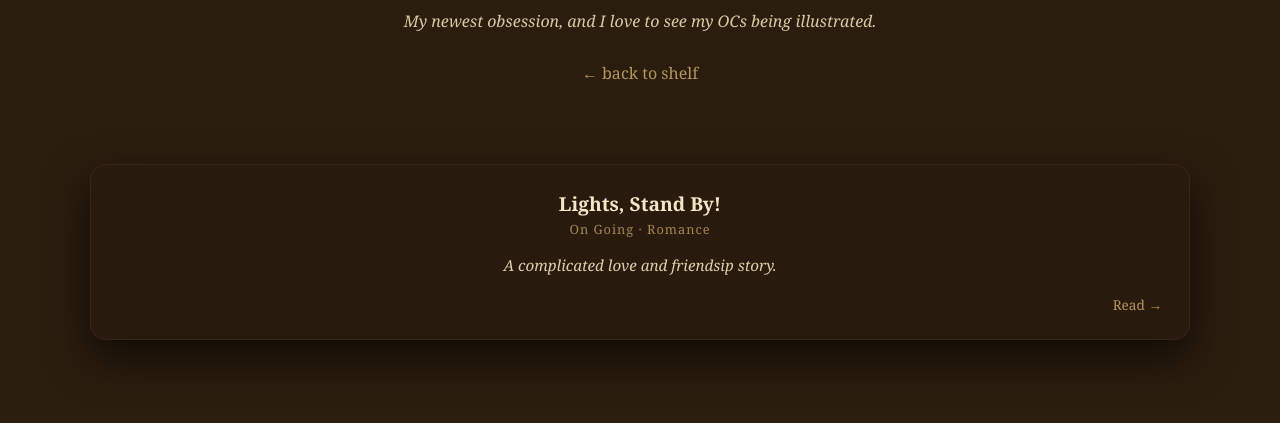
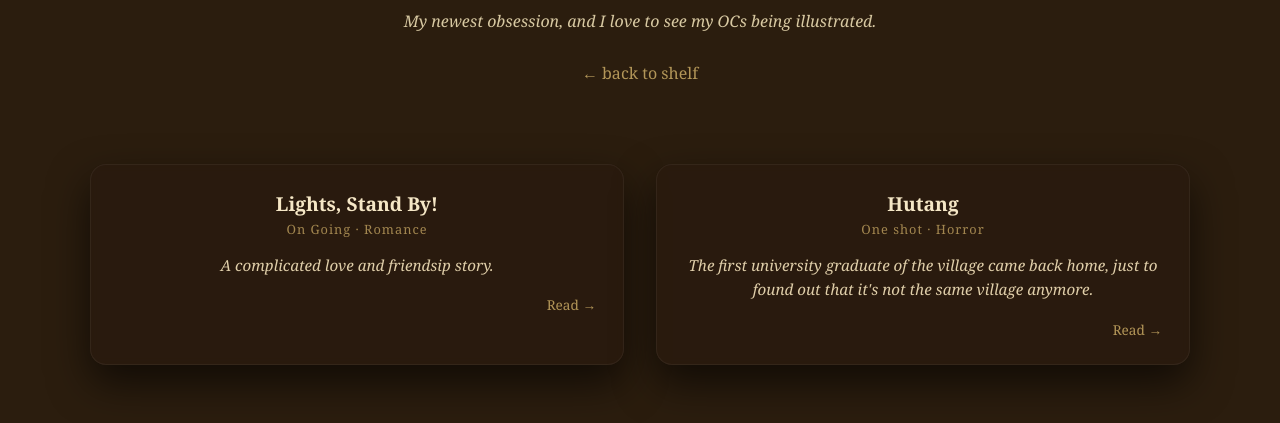
Before and after one commit to magnzetic/portos, a plain HTML site: page webtoon.html in a window 1280 px wide. Shown: the part 147-570 px from the top of the page. Drawn offline with Linux system fonts and the light colour scheme.

Commit message:
Update webtoon.html

```diff
--- a/webtoon.html
+++ b/webtoon.html
@@ -30,21 +30,20 @@
     </div>
 
 
-    <!-- <div class="book-preview"
-     onclick="openLink('https://medium.com/@username/story-1')">
+    <div class="book-preview"
+     onclick="openLink('https://drive.google.com/file/d/1pyyF-yY3IpG8JL4tLbm27zzl_b0v1QmM/view?usp=sharing')">
 
      <div class="book-meta">
-      <h3>Midnight Notes</h3>
-      <span>Medium · Essay</span>
+      <h3>Hutang</h3>
+      <span>One shot · Horror</span>
      </div>
 
      <p class="book-snippet">
-      Sometimes I write because silence answers back
-      in ways people never do.
+      The first university graduate of the village came back home, just to found out that it's not the same village anymore.
      </p>
 
      <div class="book-action">Read →</div>
-    </div>-->
+    </div>
 
   </div>
 
```
